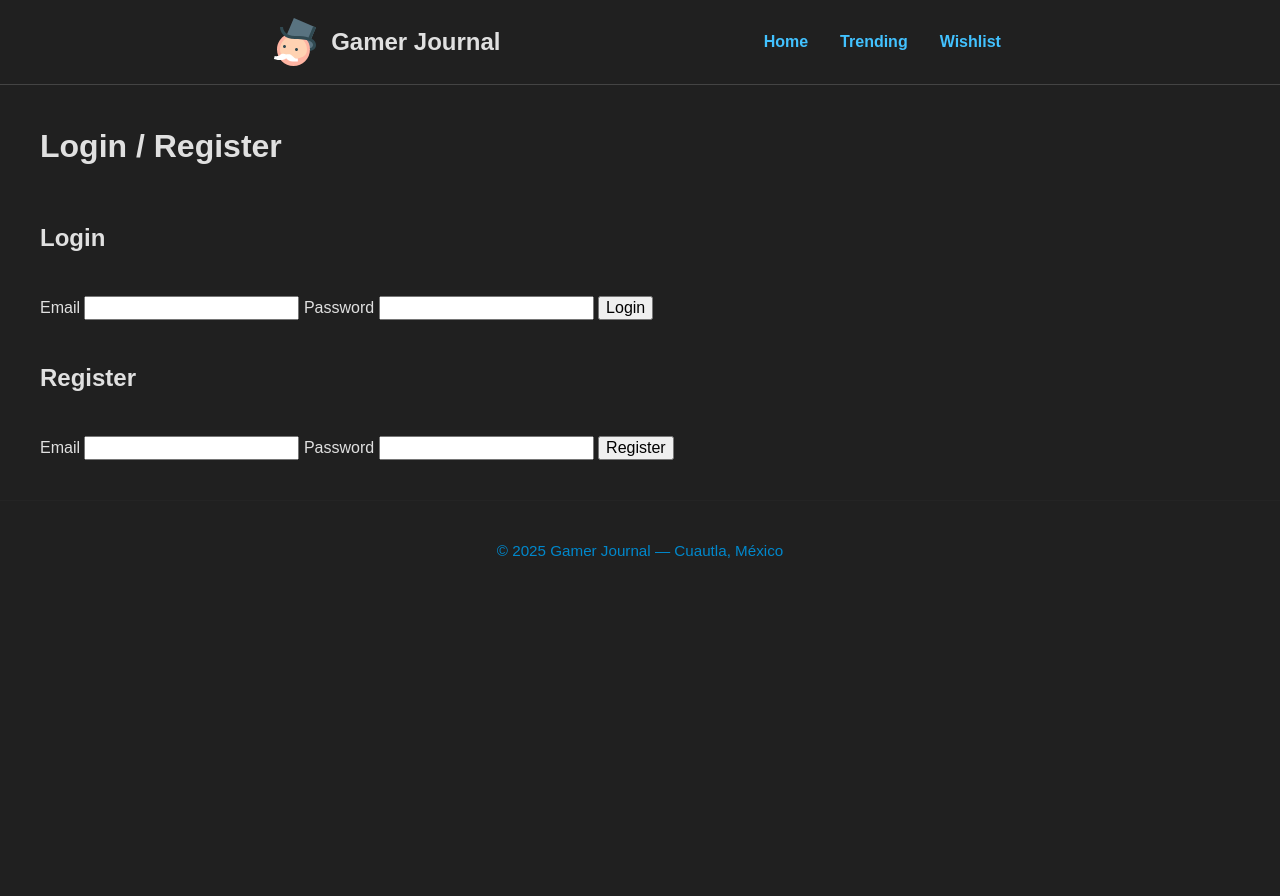
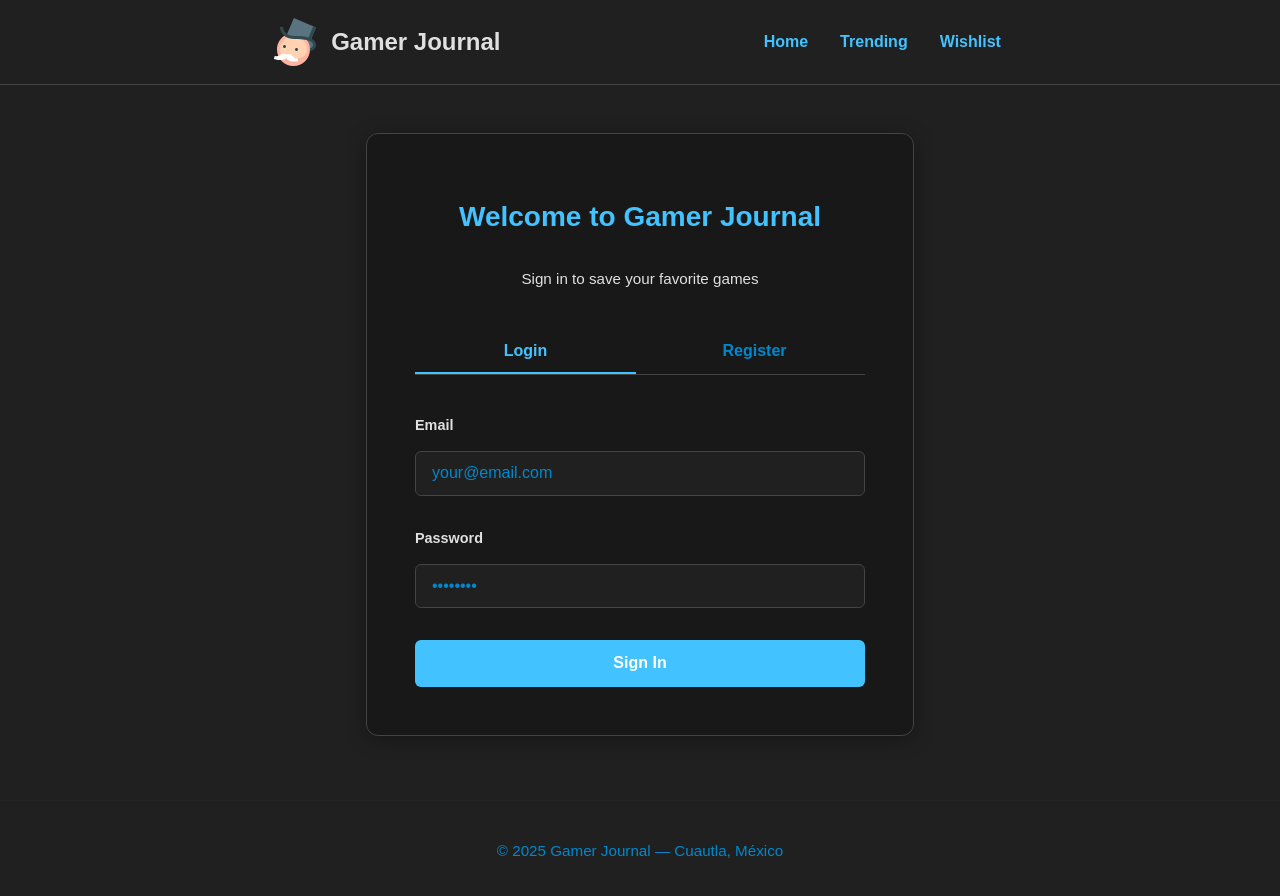
Before and after one commit to 750mlVodka/gamer-journal, a website built with Vite: page login.html in a window 1280 px wide. Before the commit the page ends 800 px from the top, so only its background shows below. Built offline with nearby package versions, Linux system fonts and the light colour scheme; no server answers.

Commit message:
feat: Revamp login and registration UI with tabbed navigation and improved styling
- Updated the login and registration forms to include a tabbed interface for better user experience.
- Enhanced the visual design of the authentication section with new CSS styles.
- Added functionality for form switching and improved feedback messages during login and registration processes.
- Implemented validation for password length during registration.

```diff
--- a/login.html
+++ b/login.html
@@ -26,28 +26,45 @@
 
     <main class="container">
       <section class="auth-section">
-        <h1>Login / Register</h1>
-        <div id="authMessage"></div>
+        <div class="auth-container">
+          <h1>Welcome to Gamer Journal</h1>
+          <p class="auth-subtitle">Sign in to save your favorite games</p>
+
+          <div id="authMessage" class="auth-message"></div>
+
+          <!-- Tabs -->
+          <div class="auth-tabs">
+            <button class="auth-tab active" data-tab="login">Login</button>
+            <button class="auth-tab" data-tab="register">Register</button>
+          </div>
 
           <!-- Login Form -->
-        <form id="loginForm">
-          <h2>Login</h2>
+          <form id="loginForm" class="auth-form active">
+            <div class="form-group">
               <label for="loginEmail">Email</label>
-          <input type="email" id="loginEmail" required />
+              <input type="email" id="loginEmail" placeholder="your@email.com" required />
+            </div>
+            <div class="form-group">
               <label for="loginPassword">Password</label>
-          <input type="password" id="loginPassword" required />
-          <button type="submit">Login</button>
+              <input type="password" id="loginPassword" placeholder="••••••••" required />
+            </div>
+            <button type="submit" class="btn btn--primary btn--full">Sign In</button>
           </form>
 
           <!-- Register Form -->
-        <form id="registerForm">
-          <h2>Register</h2>
+          <form id="registerForm" class="auth-form">
+            <div class="form-group">
               <label for="registerEmail">Email</label>
-          <input type="email" id="registerEmail" required />
+              <input type="email" id="registerEmail" placeholder="your@email.com" required />
+            </div>
+            <div class="form-group">
               <label for="registerPassword">Password</label>
-          <input type="password" id="registerPassword" required />
-          <button type="submit">Register</button>
+              <input type="password" id="registerPassword" placeholder="••••••••" required />
+              <small>Minimum 6 characters</small>
+            </div>
+            <button type="submit" class="btn btn--primary btn--full">Create Account</button>
           </form>
+        </div>
       </section>
     </main>
 
--- a/src/css/main.css
+++ b/src/css/main.css
@@ -302,6 +302,145 @@ body {
     margin-top: 2rem
 }
 
+/* Auth Section */
+.auth-section {
+    display: flex;
+    justify-content: center;
+    align-items: center;
+    min-height: calc(100vh - 200px);
+    padding: 2rem 1rem;
+}
+
+.auth-container {
+    background: var(--bg-card);
+    border: 1px solid var(--border);
+    border-radius: 12px;
+    padding: 2.5rem;
+    max-width: 450px;
+    width: 100%;
+    box-shadow: 0 4px 20px rgba(0, 0, 0, 0.3);
+}
+
+.auth-container h1 {
+    text-align: center;
+    color: var(--accent);
+    margin: 0 0 0.5rem 0;
+    font-size: 1.75rem;
+}
+
+.auth-subtitle {
+    text-align: center;
+    color: var(--text);
+    margin: 0 0 2rem 0;
+    font-size: 0.95rem;
+}
+
+.auth-message {
+    display: none;
+    padding: 0.75rem 1rem;
+    border-radius: 6px;
+    margin-bottom: 1.5rem;
+    font-size: 0.9rem;
+    text-align: center;
+}
+
+.auth-message.success {
+    background: rgba(66, 194, 255, 0.15);
+    color: var(--accent);
+    border: 1px solid var(--accent);
+}
+
+.auth-message.error {
+    background: rgba(255, 68, 68, 0.15);
+    color: #ff4444;
+    border: 1px solid #ff4444;
+}
+
+.auth-tabs {
+    display: flex;
+    gap: 0.5rem;
+    margin-bottom: 2rem;
+    border-bottom: 1px solid var(--border);
+}
+
+.auth-tab {
+    flex: 1;
+    background: none;
+    border: none;
+    color: var(--muted);
+    padding: 0.75rem 1rem;
+    cursor: pointer;
+    font-size: 1rem;
+    font-weight: 600;
+    border-bottom: 2px solid transparent;
+    transition: all 0.3s ease;
+}
+
+.auth-tab:hover {
+    color: var(--text);
+}
+
+.auth-tab.active {
+    color: var(--accent);
+    border-bottom-color: var(--accent);
+}
+
+.auth-form {
+    display: none;
+}
+
+.auth-form.active {
+    display: block;
+}
+
+.form-group {
+    margin-bottom: 1.5rem;
+}
+
+.form-group label {
+    display: block;
+    color: var(--text);
+    margin-bottom: 0.5rem;
+    font-weight: 600;
+    font-size: 0.9rem;
+}
+
+.form-group input {
+    width: 100%;
+    padding: 0.75rem 1rem;
+    background: var(--bg-dark);
+    border: 1px solid var(--border);
+    border-radius: 6px;
+    color: var(--text);
+    font-size: 1rem;
+    font-family: "Roboto Mono", sans-serif;
+    transition: border-color 0.3s ease;
+    box-sizing: border-box;
+}
+
+.form-group input:focus {
+    outline: none;
+    border-color: var(--accent);
+}
+
+.form-group input::placeholder {
+    color: var(--muted);
+}
+
+.form-group small {
+    display: block;
+    color: var(--muted);
+    font-size: 0.8rem;
+    margin-top: 0.25rem;
+}
+
+.btn--full {
+    width: 100%;
+    padding: 0.875rem;
+    font-size: 1rem;
+    margin-top: 0.5rem;
+}
+
 @media (min-width: 768px) {
     .nav-list {
         display: flex;
@@ -333,4 +472,8 @@ body {
     .modal-content {
         padding: 1.5rem
     }
+
+    .auth-container {
+        padding: 3rem;
+    }
 }
--- a/src/js/login.js
+++ b/src/js/login.js
@@ -5,10 +5,34 @@ document.addEventListener("DOMContentLoaded", () => {
   const registerForm = document.getElementById("registerForm");
   const authMessage = document.getElementById("authMessage");
   const yearSpan = document.getElementById("year");
+  const tabs = document.querySelectorAll(".auth-tab");
+  const forms = document.querySelectorAll(".auth-form");
 
   if (yearSpan) {
     yearSpan.textContent = new Date().getFullYear();
   }
+
+  // Tab switching
+  tabs.forEach((tab) => {
+    tab.addEventListener("click", () => {
+      const targetTab = tab.dataset.tab;
+
+      // Update tabs
+      tabs.forEach((t) => t.classList.remove("active"));
+      tab.classList.add("active");
+
+      // Update forms
+      forms.forEach((form) => form.classList.remove("active"));
+      if (targetTab === "login") {
+        loginForm?.classList.add("active");
+      } else {
+        registerForm?.classList.add("active");
+      }
+
+      // Clear message
+      authMessage.style.display = "none";
+    });
+  });
 
   // Login
   if (loginForm) {
@@ -17,10 +41,17 @@ document.addEventListener("DOMContentLoaded", () => {
       const email = document.getElementById("loginEmail").value;
       const password = document.getElementById("loginPassword").value;
 
+      const submitBtn = loginForm.querySelector("button[type='submit']");
+      const originalText = submitBtn.textContent;
+      submitBtn.disabled = true;
+      submitBtn.textContent = "Signing in...";
+
       const { data, error } = await signIn(email, password);
 
       if (error) {
         showMessage(error.message, "error");
+        submitBtn.disabled = false;
+        submitBtn.textContent = originalText;
       } else {
         showMessage("Login successful! Redirecting...", "success");
         setTimeout(() => {
@@ -37,19 +68,36 @@ document.addEventListener("DOMContentLoaded", () => {
       const email = document.getElementById("registerEmail").value;
       const password = document.getElementById("registerPassword").value;
 
+      if (password.length < 6) {
+        showMessage("Password must be at least 6 characters", "error");
+        return;
+      }
+
+      const submitBtn = registerForm.querySelector("button[type='submit']");
+      const originalText = submitBtn.textContent;
+      submitBtn.disabled = true;
+      submitBtn.textContent = "Creating account...";
+
       const { data, error } = await signUp(email, password);
 
       if (error) {
         showMessage(error.message, "error");
+        submitBtn.disabled = false;
+        submitBtn.textContent = originalText;
       } else {
-        showMessage("Registration successful! Please check your email.", "success");
+        showMessage("Registration successful! Please check your email to verify your account.", "success");
+        registerForm.reset();
+        setTimeout(() => {
+          // Switch to login tab
+          tabs[0].click();
+        }, 3000);
       }
     });
   }
 
   function showMessage(message, type) {
     authMessage.textContent = message;
-    authMessage.className = type;
+    authMessage.className = `auth-message ${type}`;
     authMessage.style.display = "block";
     setTimeout(() => {
       authMessage.style.display = "none";
--- a/src/js/supabase.js
+++ b/src/js/supabase.js
@@ -3,7 +3,6 @@ import { createClient } from "@supabase/supabase-js";
 const supabaseUrl = import.meta.env.VITE_SUPABASE_URL;
 const supabaseAnonKey = import.meta.env.VITE_SUPABASE_ANON_KEY;
 
-// Solo crear cliente si las variables están definidas
 export const supabase = (supabaseUrl && supabaseAnonKey)
     ? createClient(supabaseUrl, supabaseAnonKey)
     : null;
```
Lines whose indentation alone changed are shown as unchanged.
